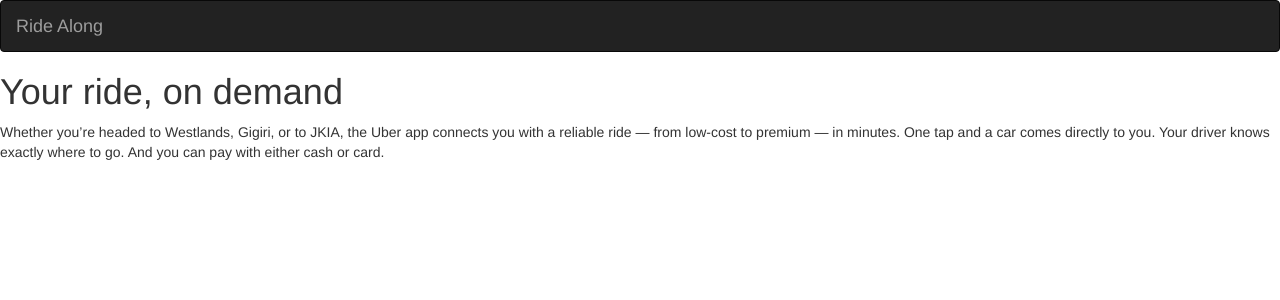
After one commit to nevooronni/RideAlong, a Django app: template ridealong/app/templates/all-app/index.html in a window 1280 px wide. The commit adds this page. Shown: the top 300 px of the page. Run offline with Django 3.2, Linux system fonts and the light colour scheme; the template is opened without the code that fills it, so the values that code supplies are empty; some libraries are stand-ins or nearby versions.

Commit message:
added navbar and links

```diff
--- a/ridealong/app/templates/all-app/base.html
+++ b/ridealong/app/templates/all-app/base.html
@@ -16,12 +16,13 @@
 
   </head>
   <body>
+      {% include "navbar.html" %}
       {% block content %}
-        <h1 class="text-center">ride along moves Kenya</h1>
+        <h1>ride along moves Kenya</h1>
       {%endblock%}
       {% block scripts %}
-        <script src="https://ajax.googleapis.com/ajax/libs/jquery/3.2.1/jquery.min.js"></script>
-      {% bootstrap_javascript %}
+          <script src="https://ajax.googleapis.com/ajax/libs/jquery/3.2.1/jquery.min.js"></script>
+        {% bootstrap_javascript %}
       {% endblock %}
   </body>
 </html>
--- a/ridealong/app/templates/all-app/index.html
+++ b/ridealong/app/templates/all-app/index.html
@@ -1,4 +1,4 @@
-{%extends 'all-news/base.html'%}
+{% extends 'all-app/base.html' %}
 
 {% block content %}
 {{bock.super}}
--- /dev/null
+++ b/ridealong/app/templates/navbar.html
@@ -0,0 +1,17 @@
+<!DOCTYPE html>
+<html lang="en">
+<head>
+
+  <meta charset="utf-8">
+  <meta name="viewport" content="width=device-width, initial-scale=1">
+</head>
+<body>
+<nav class="navbar navbar-inverse">
+  <div class="container-fluid">
+    <div class="navbar-header">
+      <a class="navbar-brand" href="{% url 'index' %}">Ride Along</a>
+    </div>
+  </div>
+</nav>
+</body>
+</html>
--- a/ridealong/app/urls.py
+++ b/ridealong/app/urls.py
@@ -2,5 +2,5 @@ from django.conf.urls import url
 from . import views
 
 urlpatterns=[
-    url('^$',views.welcome,name = 'welcome'),
+    url('^$',views.index,name = 'index'),
 ]
--- a/ridealong/app/views.py
+++ b/ridealong/app/views.py
@@ -2,3 +2,6 @@ from django.shortcuts import render
 
 def welcome(request):
     return render(request, 'welcome.html')
+
+def index(request):
+	return render(request, 'all-app/index.html')
```
